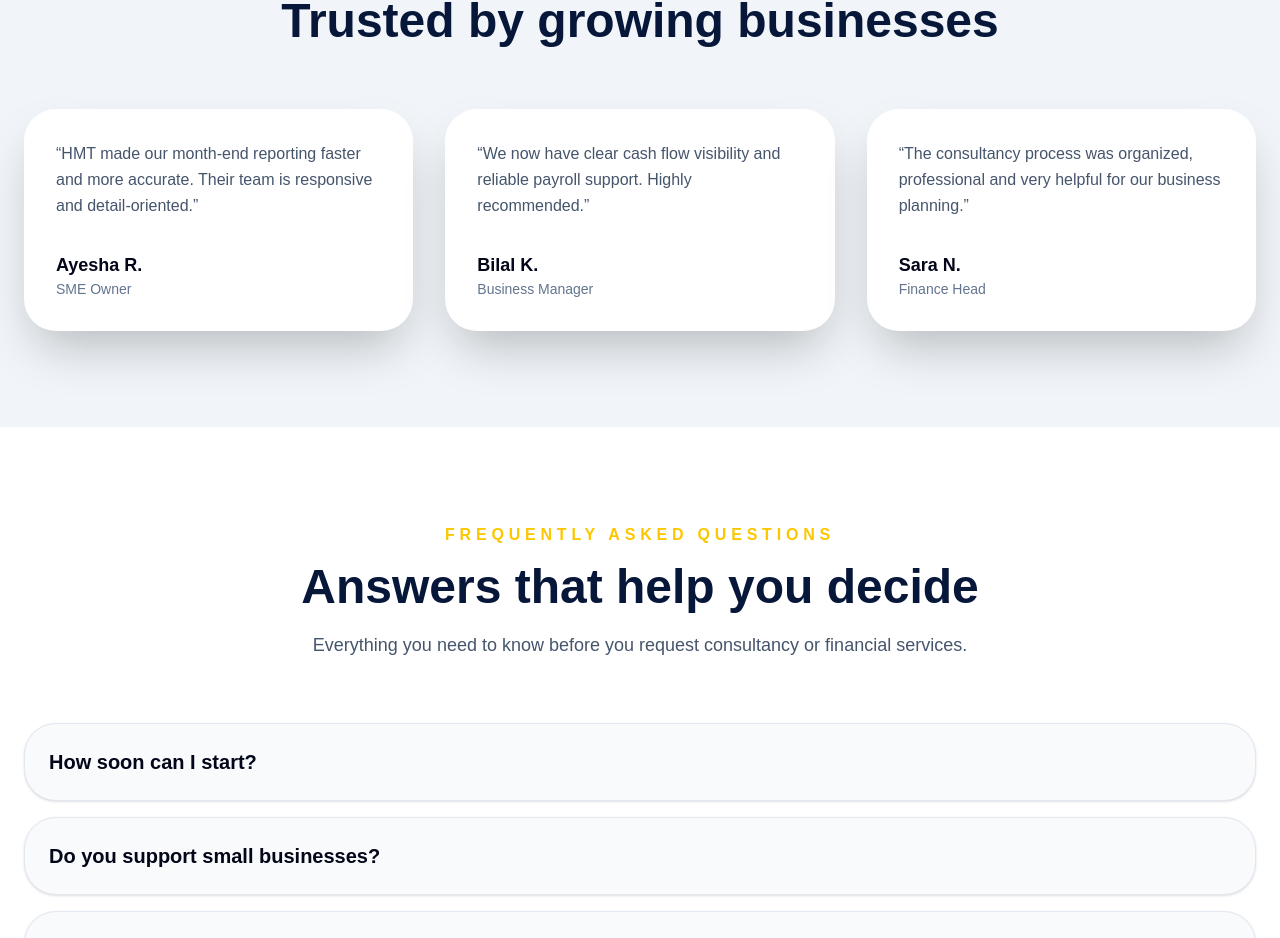
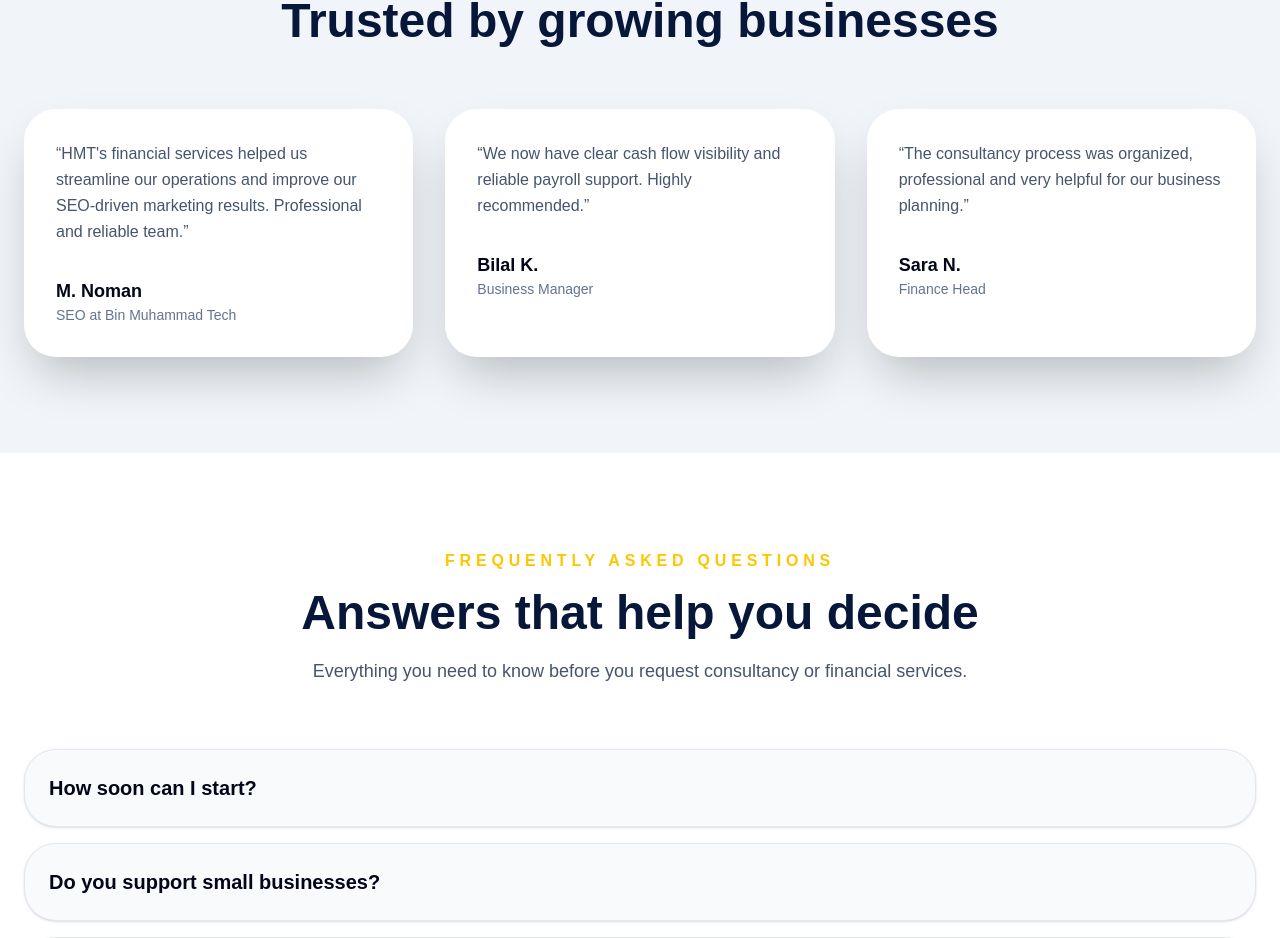
Before and after one commit to mtufail4484-web/hmt-financial-services, a Next.js app: page / in a window 1280 px wide. Shown: the part 3997-4935 px from the top of the page. Built offline with nearby package versions, Linux system fonts and the light colour scheme.

Commit message:
Update testimonial to feature M. Noman from Bin Muhammad Tech

```diff
--- a/app/page.js
+++ b/app/page.js
@@ -383,7 +383,7 @@ export default function HMTFinancialServices() {
       faqLabel: "Frequently Asked Questions",
       faqHeading: "Answers that help you decide",
       faqCopy: "Everything you need to know before you request consultancy or financial services.",
-      testimonial1: "HMT made our month-end reporting faster and more accurate. Their team is responsive and detail-oriented.",
+      testimonial1: "HMT's financial services helped us streamline our operations and improve our SEO-driven marketing results. Professional and reliable team.",
       testimonial2: "We now have clear cash flow visibility and reliable payroll support. Highly recommended.",
       testimonial3: "The consultancy process was organized, professional and very helpful for our business planning.",
       faq1Question: "How soon can I start?",
@@ -443,7 +443,7 @@ export default function HMTFinancialServices() {
       faqLabel: "Preguntas frecuentes",
       faqHeading: "Respuestas que te ayudan a decidir",
       faqCopy: "Todo lo que necesita saber antes de solicitar consultoría o servicios financieros.",
-      testimonial1: "HMT hizo que nuestros informes de fin de mes fueran más rápidos y precisos. Su equipo es receptivo y detallista.",
+      testimonial1: "Los servicios financieros de HMT nos ayudaron a optimizar nuestras operaciones y mejorar nuestros resultados de marketing impulsados por SEO. Equipo profesional y confiable.",
       testimonial2: "Ahora tenemos una visibilidad clara del flujo de efectivo y soporte confiable para nómina. Muy recomendado.",
       testimonial3: "El proceso de consultoría fue organizado, profesional y muy útil para nuestra planificación empresarial.",
       faq1Question: "¿Qué tan pronto puedo comenzar?",
@@ -503,7 +503,7 @@ export default function HMTFinancialServices() {
       faqLabel: "Questions fréquentes",
       faqHeading: "Des réponses pour vous aider à décider",
       faqCopy: "Tout ce que vous devez savoir avant de demander une consultation ou des services financiers.",
-      testimonial1: "HMT a rendu nos rapports de fin de mois plus rapides et plus précis. Leur équipe est réactive et minutieuse.",
+      testimonial1: "Les services financiers de HMT nous ont aidés à rationaliser nos opérations et à améliorer nos résultats de marketing axés sur le référencement. Équipe professionnelle et fiable.",
       testimonial2: "Nous avons maintenant une visibilité claire de la trésorerie et un support fiable de la paie. Fortement recommandé.",
       testimonial3: "Le processus de consultation était organisé, professionnel et très utile pour notre planification commerciale.",
       faq1Question: "Quand puis-je commencer ?",
@@ -563,7 +563,7 @@ export default function HMTFinancialServices() {
       faqLabel: "اکثر پوچھے گئے سوالات",
       faqHeading: "جوابات جو آپ کو فیصلہ کرنے میں مدد دیتے ہیں",
       faqCopy: "مشاورت یا مالی خدمات کی درخواست کرنے سے پہلے آپ کو جو کچھ جاننے کی ضرورت ہے۔",
-      testimonial1: "HMT نے ہمارے ماہانہ رپورٹنگ کو تیز اور زیادہ درست بنایا۔ ان کی ٹیم فوری اور تفصیلی ہے۔",
+      testimonial1: "HMT کی مالی خدمات نے ہماری کارروائیوں کو ہموار کرنے اور ہمارے SEO سے چلنے والے مارکیٹنگ کے نتائج کو بہتر بنانے میں مدد کی۔ پیشہ ورانہ اور قابل بھروسہ ٹیم۔",
       testimonial2: "اب ہمارے پاس واضح کیش فلو نظر ہے اور پے رول کے لیے قابل بھروسہ سپورٹ ہے۔ انتہائی سفارش شدہ۔",
       testimonial3: "مشاورت کا عمل منظم، پیشہ ورانہ اور ہمارے کاروباری منصوبہ بندی کے لیے بہت مددگار تھا۔",
       faq1Question: "میں کتنی جلدی شروع کر سکتا ہوں؟",
@@ -623,7 +623,7 @@ export default function HMTFinancialServices() {
       faqLabel: "الأسئلة الشائعة",
       faqHeading: "إجابات تساعدك على اتخاذ القرار",
       faqCopy: "كل ما تحتاج لمعرفته قبل طلب الاستشارة أو الخدمات المالية.",
-      testimonial1: "جعلت HMT تقارير نهاية الشهر أسرع وأكثر دقة. فريقهم سريع الاستجابة ويميز التفاصيل.",
+      testimonial1: "ساعدتنا خدمات HMT المالية في تبسيط عملياتنا وتحسين نتائج التسويق المدفوع بالكلمات الرئيسية. فريق محترف وموثوق.",
       testimonial2: "الآن لدينا رؤية واضحة للتدفق النقدي ودعم موثوق للرواتب. موصى به بشدة.",
       testimonial3: "كان عملية الاستشارة منظمة ومهنية ومفيدة للغاية لتخطيط أعمالنا.",
       faq1Question: "كم بسرعة يمكنني البدء؟",
@@ -705,7 +705,7 @@ export default function HMTFinancialServices() {
   ];
 
   const testimonials = [
-    { quote: "testimonial1", name: "Ayesha R.", role: "SME Owner" },
+    { quote: "testimonial1", name: "M. Noman", role: "SEO at Bin Muhammad Tech" },
     { quote: "testimonial2", name: "Bilal K.", role: "Business Manager" },
     { quote: "testimonial3", name: "Sara N.", role: "Finance Head" },
   ];
```
